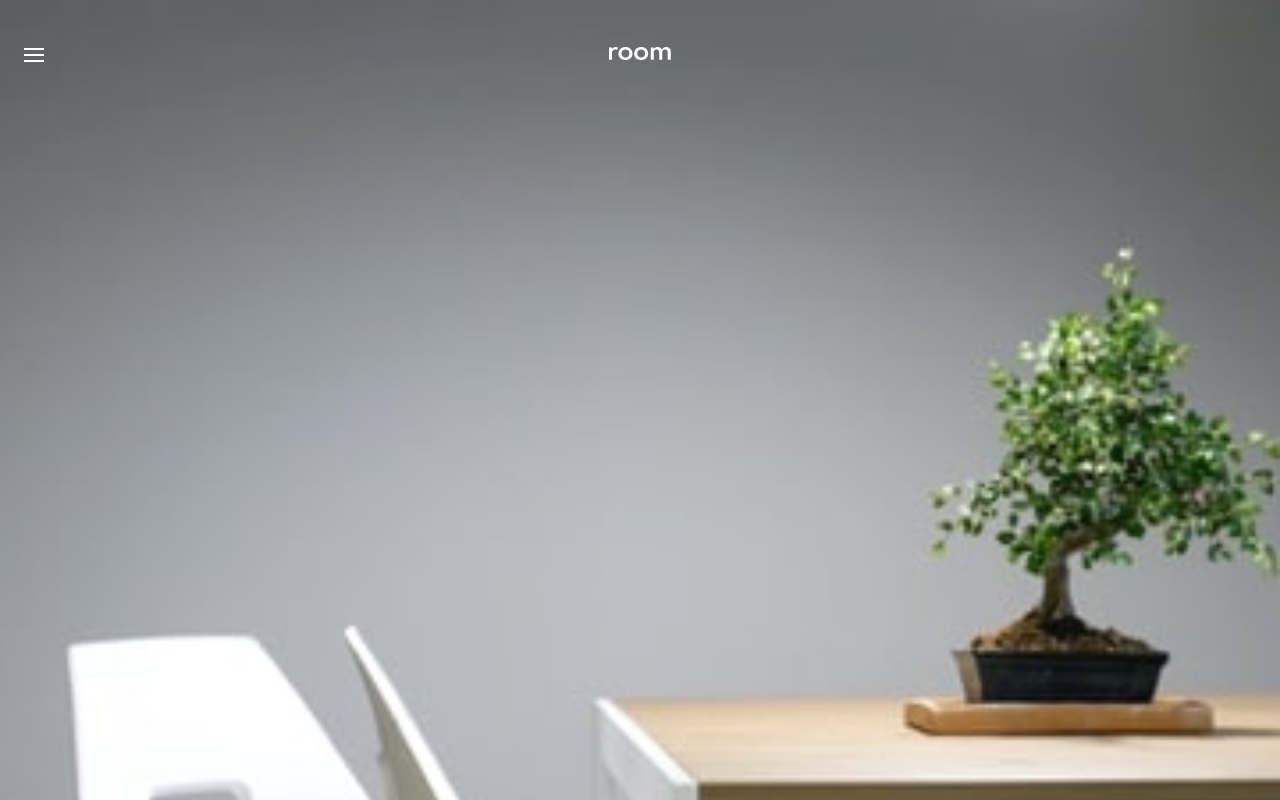
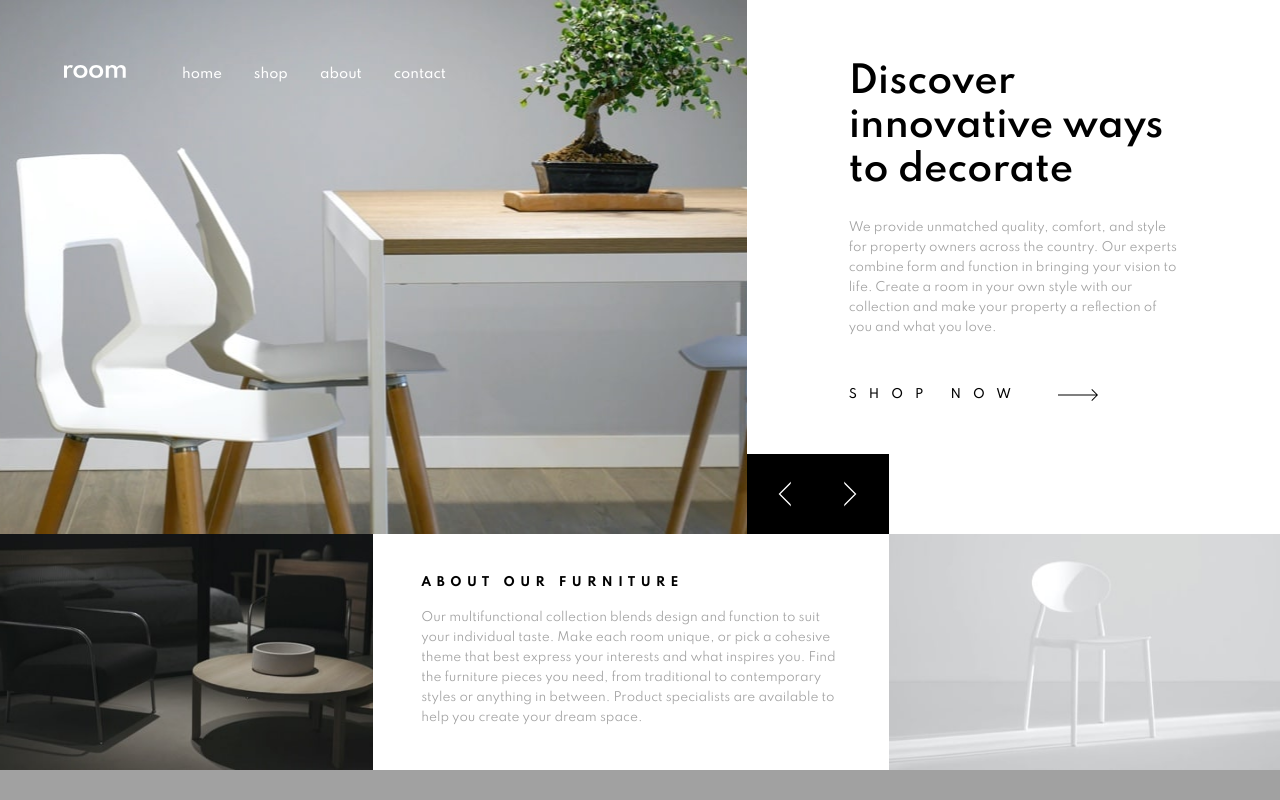
Before and after one commit to bmhan319/room-homepage, a React (Create React App) app: page / in a window 1280 px wide. Shown: the top 800 px of the page. Built offline with nearby package versions, Linux system fonts and the light colour scheme.

Commit message:
dekstop version done

```diff
--- a/src/css/header.css
+++ b/src/css/header.css
@@ -85,7 +85,7 @@
 }
 
 
-@media screen and (min-width: 1440px) {
+@media screen and (min-width: 530px) {
   .headerComponent {
     text-align: initial;
     display: block;
@@ -120,6 +120,7 @@
     margin-right: 32px;
     border-bottom: 1px solid transparent;
     font-size: 1.1em;
+    font-weight: 500;
   }
 
   .menuItem:hover {
--- a/src/css/slider.css
+++ b/src/css/slider.css
@@ -4,8 +4,9 @@
   position: relative;
 }
 
-@media screen and (min-width: 1440px) {
+@media screen and (min-width: 1100px) {
   .sliderContainer {
     display: flex;
+    height: auto;
   }
 }
--- a/src/css/sliderControl.css
+++ b/src/css/sliderControl.css
@@ -23,14 +23,14 @@
   cursor: pointer;
 }
 
-@media screen and (min-width: 1440px) {
+@media screen and (min-width: 1100px) {
   .sliderControlComponent {
     top: auto;
     right: auto;
     bottom: 0;
     left: 58.333%;
-    height: 80px;
-    width: 160px;
+    height: 15%;
+    width: 11.11%;
   }
 
   .sliderLeftSVG,
--- a/src/css/sliderText.css
+++ b/src/css/sliderText.css
@@ -59,14 +59,14 @@
   margin-left: 35px;
 }
 
-@media screen and (min-width: 1440px) {
+@media screen and (min-width: 1100px) {
   .sliderTextComponent {
     width: 41.667%;
     height: 66.75%;
   }
 
   .sliderText {
-    padding: 120px 102px;
+    padding: 60px;
   }
 
   .introTitle {
@@ -80,6 +80,26 @@
   }
 
   .shopLinkContainer {
+    bottom: 0px;
+  }
+}
+
+@media screen and (min-width: 1240px) {
+  .sliderText {
+    padding: 60px 102px;
+  }
+
+  .shopLinkContainer {
+    bottom: 16px;
+  }
+}
+
+@media screen and (min-width: 1440px) {
+  .sliderText {
+    padding: 120px 102px;
+  }
+
+  .shopLinkContainer {
     bottom: 76px;
   }
 }
--- a/src/css/sliderWindow.css
+++ b/src/css/sliderWindow.css
@@ -30,9 +30,27 @@
   background-image: url('../img/mobile-image-hero-3.jpg');
 }
 
+@media screen and (min-width: 900px) {
+  .slides {
+    background-position: left;
+  }
+
+  .slide1 {
+    background-image: url('../img/desktop-image-hero-1.jpg');
+  }
+
+  .slide2 {
+    background-image: url('../img/desktop-image-hero-2.jpg');
+  }
+
+  .slide3 {
+    background-image: url('../img/desktop-image-hero-3.jpg');
+  }
+}
 
 
-@media screen and (min-width: 1440px) {
+
+@media screen and (min-width: 1100px) {
   .sliderWindowComponent {
     width: 58.333%;
     height: 66.75vh;
@@ -52,7 +70,7 @@
     height: 100%;
     background-size: cover;
     background-repeat: no-repeat;
-    background-position: right;
+    background-position: center;
   }
 
   .slide1 {
--- a/src/css/stills.css
+++ b/src/css/stills.css
@@ -32,12 +32,12 @@
 
 .aboutImg {
   width: 100%;
+  height: 100%;
   display: block;
 }
 
 
-
-@media screen and (min-width: 1440px) {
+@media screen and (min-width: 1100px) {
   .stillsComponent {
     height: 33.25%;
     width: 100%;
@@ -53,8 +53,11 @@
   }
 
   .aboutContainer {
-    padding: 60px 24px;
+    display: flex;
+    flex-direction: column;
+    padding: 0 48px;
     width: 40.278%;
+    justify-content: center;
   }
 
   .aboutTitle {
```
